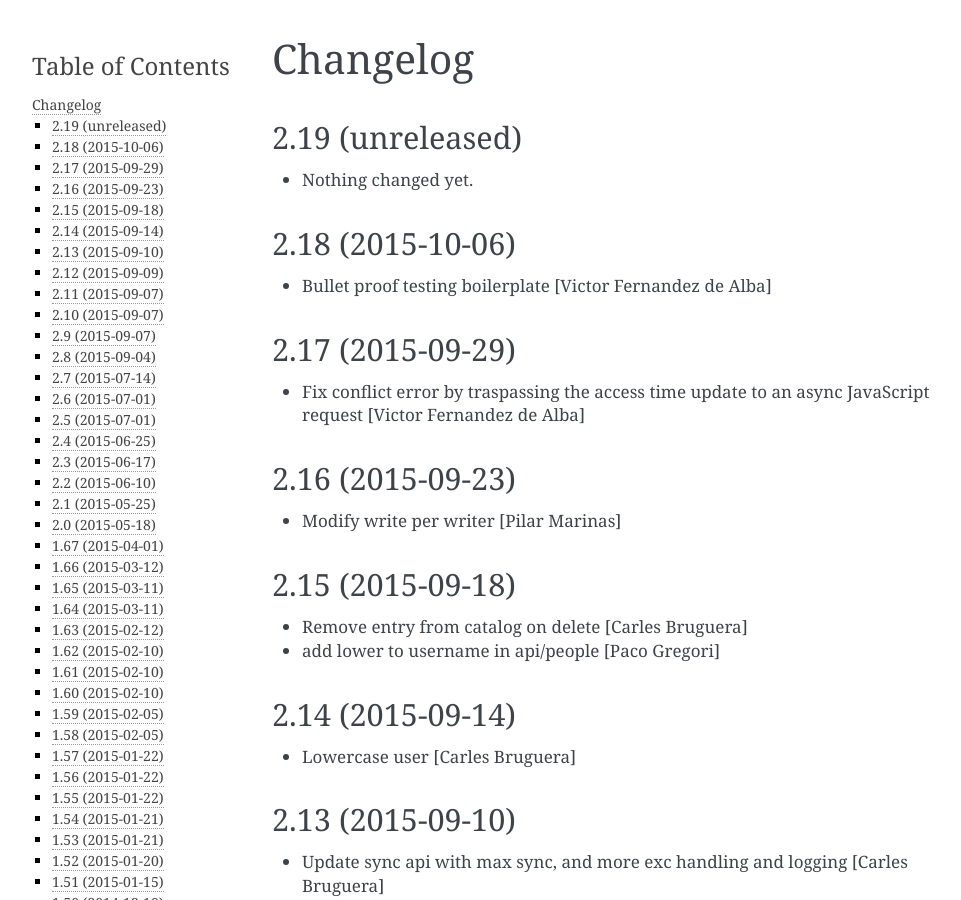
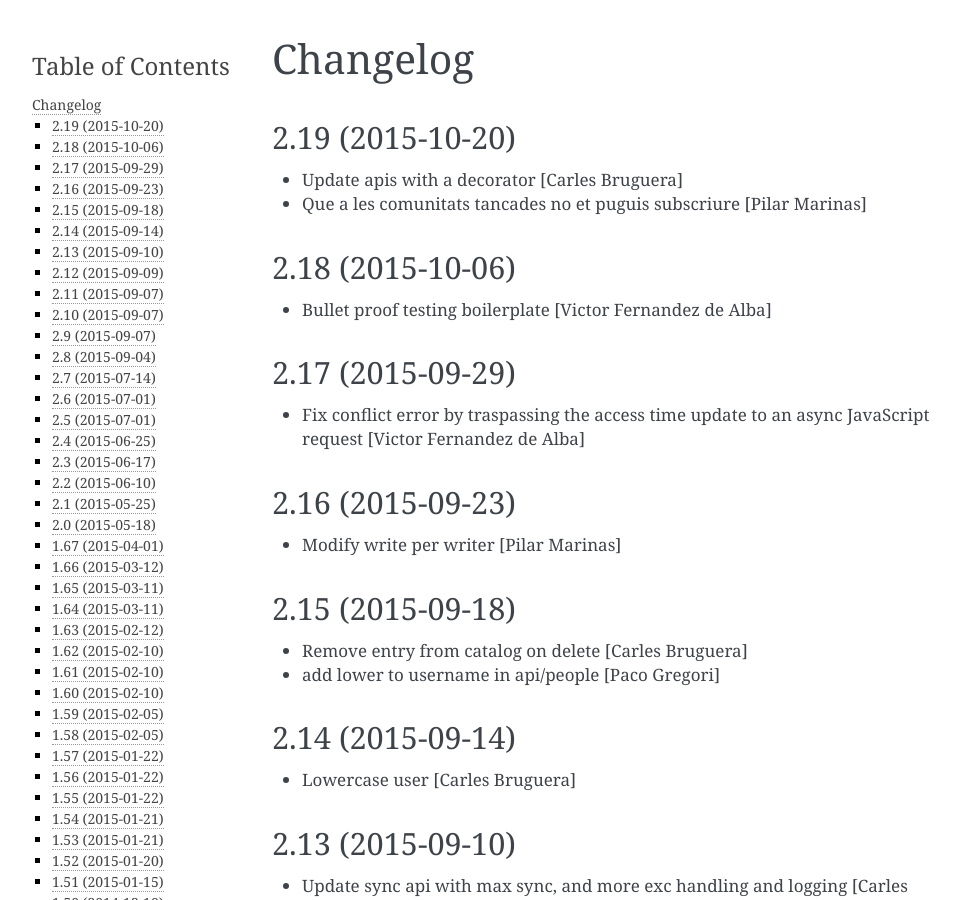
Before and after one commit to UPCnet/ulearn.core, a Sphinx documentation site: the page built from docs/HISTORY.rst, in a window 1280 px wide and 900 px high. Shown: the whole window, without its empty margins (148-1109 px from the left). Built offline with Sphinx 7.4.7, drawn with Linux system fonts in a browser that asks for light colours; pages that are not in the unit, such as notebooks, are missing from menus.

Commit message:
Preparing release 2.19

```diff
--- a/docs/HISTORY.rst
+++ b/docs/HISTORY.rst
@@ -1,11 +1,11 @@
 Changelog
 =========
 
-2.19 (unreleased)
+2.19 (2015-10-20)
 -----------------
 
-- Nothing changed yet.
-
+* Update apis with a decorator [Carles Bruguera]
+* Que a les comunitats tancades no et puguis subscriure [Pilar Marinas]
 
 2.18 (2015-10-06)
 -----------------
--- a/setup.py
+++ b/setup.py
@@ -1,7 +1,7 @@
 from setuptools import setup, find_packages
 import os
 
-version = '2.19.dev0'
+version = '2.19'
 
 README = open('README.rst').read()
 HISTORY = open(os.path.join('docs', 'HISTORY.rst')).read()
```
